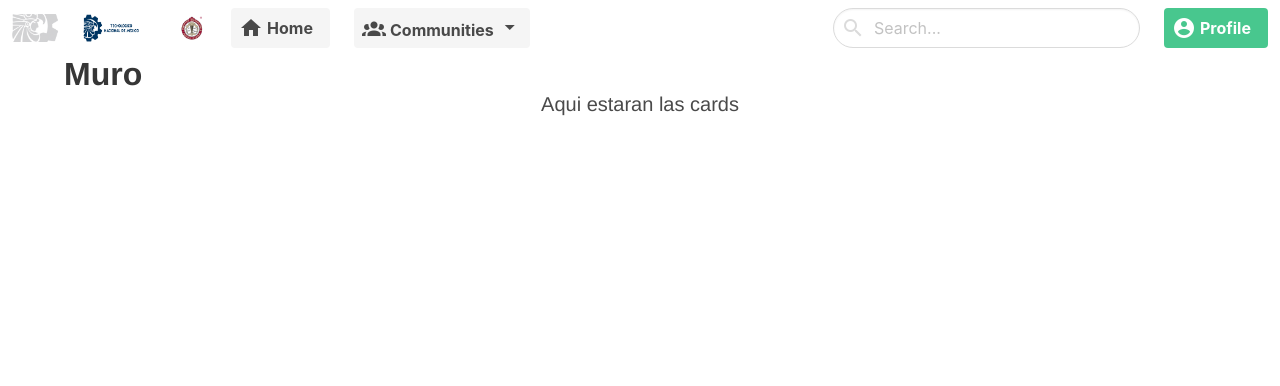
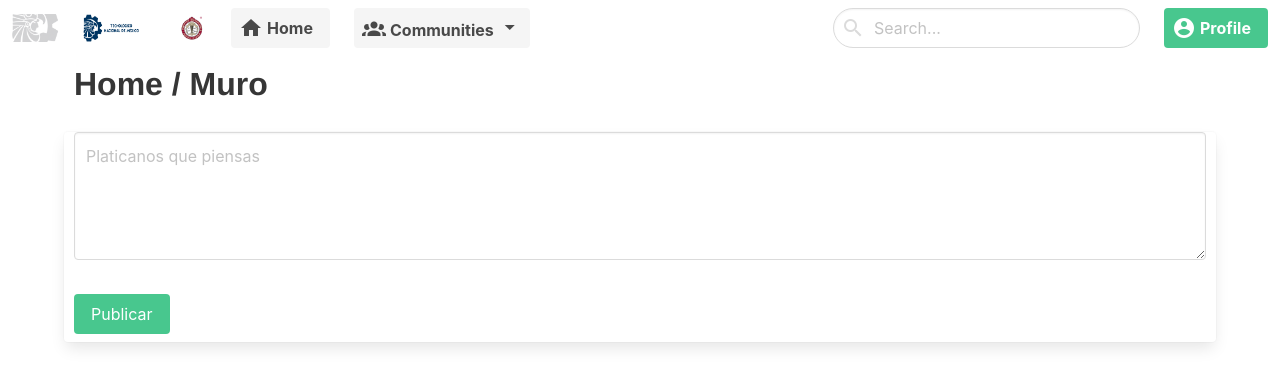
Before and after one commit to IvanMadera/microblogging, a Vue app: page /#/ in a window 1280 px wide. Shown: the top 386 px of the page. Built offline with nearby package versions, Linux system fonts and the light colour scheme.

Commit message:
input text-area

```diff
--- a/src/components/Cabecera.vue
+++ b/src/components/Cabecera.vue
@@ -1,6 +1,8 @@
 <template>
     <div class="container has-text-left">
-        <h1 class="title">{{ title }}</h1>
+        <div class="m-10">
+            <h1 class="title">{{ title }}</h1>
+        </div>
     </div>
 </template>
 
@@ -12,3 +14,9 @@ export default {
     }
 }
 </script>
+
+<style scoped>
+.m-10{
+    margin: 10px
+}
+</style>
--- a/src/components/Publicacion.vue
+++ b/src/components/Publicacion.vue
@@ -1,11 +1,27 @@
 <template>
-    <div class="subtitle">
-        <h1>Aqui estaran las cards</h1>
+    <div class="container">
+        <div class="card">
+            <b-field class="mlr-10" >
+                <b-input type="textarea" placeholder="Platicanos que piensas" minlength="1" maxlength="140"></b-input>
+            </b-field>
+            <div class="buttons ml-10">
+                <b-button type="is-success">Publicar</b-button>
+            </div>
+        </div>
     </div>
 </template>
 
 <script>
-export default {
-    name: 'Publicacion'
-}
+    export default {
+        name: 'Publicacion',
+    }
 </script>
+
+<style scoped>
+    .mlr-10 {
+        margin: 30px 10px 0 10px;
+    }
+    .ml-10 {
+        margin-left: 10px;
+    }
+</style>
--- a/src/views/Home.vue
+++ b/src/views/Home.vue
@@ -1,7 +1,8 @@
 <template>
   <div class="home">
     <Navbar></Navbar>
-    <Cabecera title="Muro"></Cabecera>
+    <div class="mt-20"></div>
+    <Cabecera title="Home / Muro"></Cabecera>
     <Publicacion></Publicacion>
   </div>
 </template>
```
